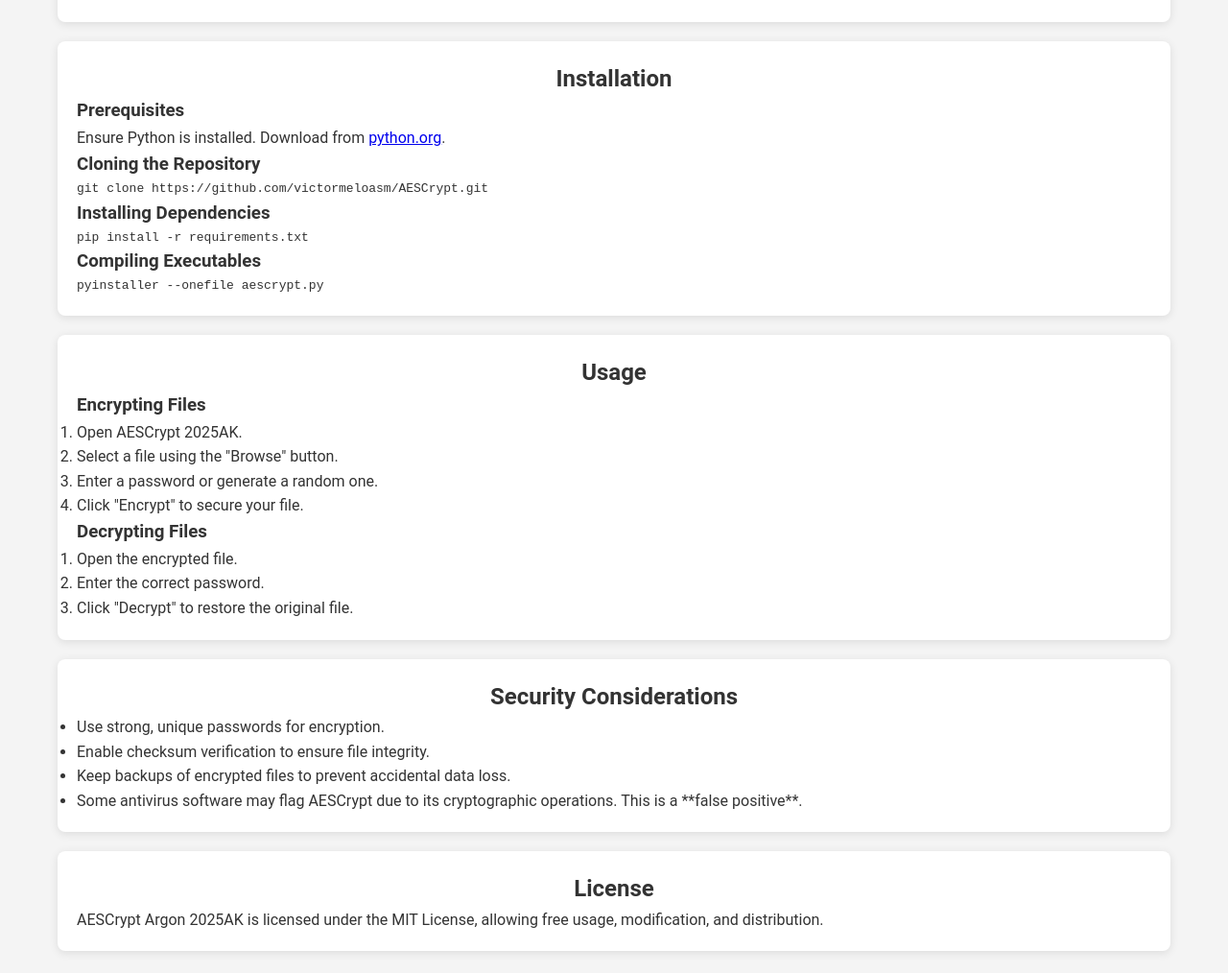
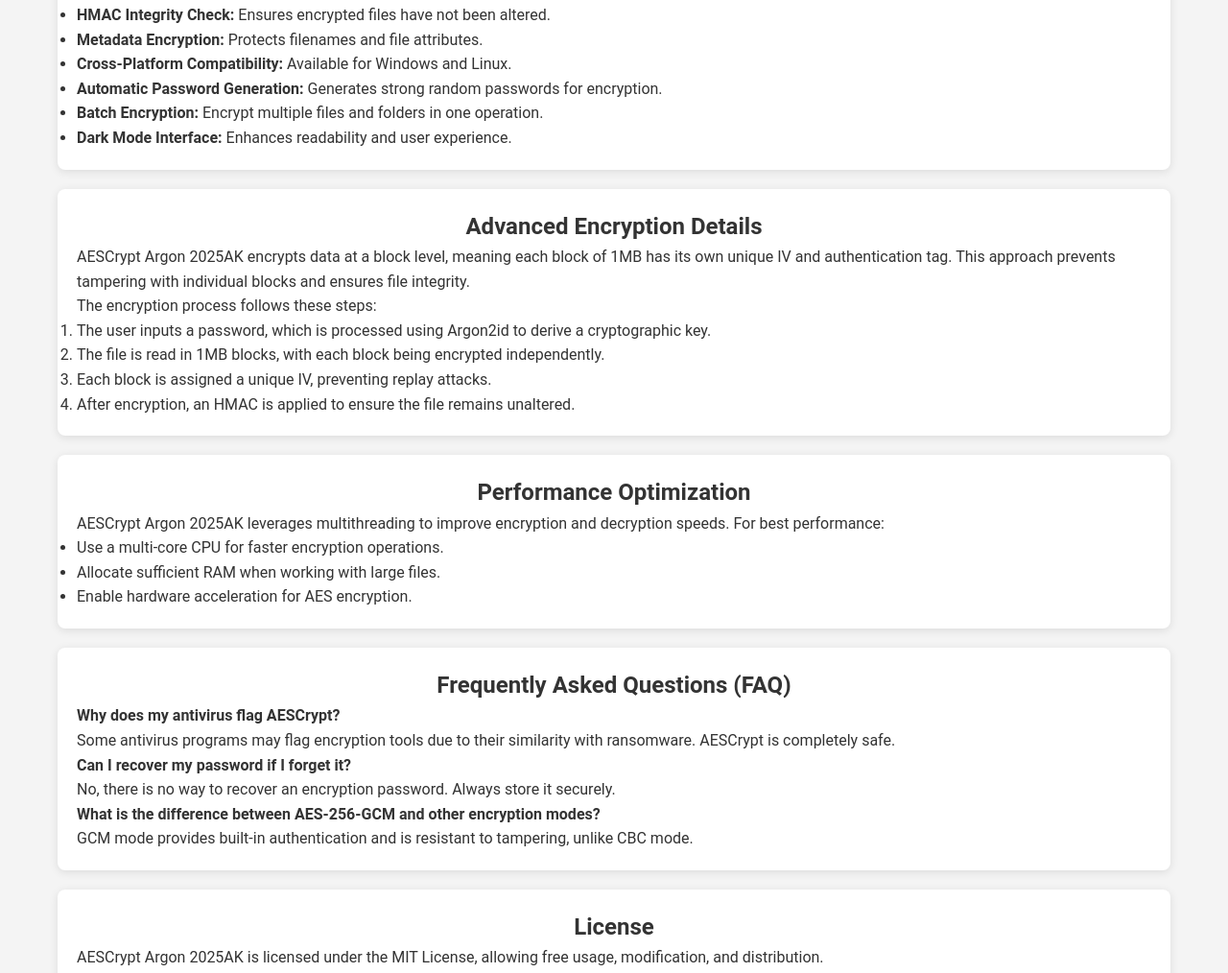
Before and after one commit to victormeloasm/AESCrypt, a plain HTML site: page website/documentation.html in a window 1280 px wide. Shown: the part 1504-2518 px from the top of the page at 96% size. Drawn offline with Linux system fonts and the light colour scheme.

Commit message:
Update documentation.html

```diff
--- a/website/documentation.html
+++ b/website/documentation.html
@@ -25,6 +25,10 @@
                 <li><a href="#installation">Installation</a></li>
                 <li><a href="#usage">Usage</a></li>
                 <li><a href="#security">Security Considerations</a></li>
+                <li><a href="#advanced">Advanced Encryption Details</a></li>
+                <li><a href="#performance">Performance Optimization</a></li>
+                <li><a href="#troubleshooting">Troubleshooting</a></li>
+                <li><a href="#faq">FAQ</a></li>
                 <li><a href="#license">License</a></li>
             </ul>
         </div>
@@ -33,14 +37,8 @@
     <main class="container">
         <section id="overview">
             <h2>Overview</h2>
-            <p>
-                AESCrypt Argon 2025AK is an advanced encryption tool designed for individuals and organizations requiring high-level security.
-                This version includes per-block encryption, optimized multithreading, secure deletion, and Anti-Keylogger protection.
-            </p>
-            <p>
-                The software encrypts files using AES-256-GCM and derives encryption keys using Argon2id, making brute-force attacks virtually impossible.
-                With its optimized encryption engine, AESCrypt 2025AK provides efficient file protection while ensuring a seamless user experience.
-            </p>
+            <p>AESCrypt Argon 2025AK is an advanced encryption tool designed for individuals and organizations requiring high-level security. This version introduces significant improvements, including per-block encryption, optimized multithreading, secure deletion, and Anti-Keylogger protection.</p>
+            <p>The software encrypts files using AES-256-GCM and derives encryption keys using Argon2id, making brute-force attacks virtually impossible. With its optimized encryption engine, AESCrypt 2025AK provides efficient file protection while ensuring a seamless user experience.</p>
             <img src="screen.png" alt="AESCrypt Screenshot">
         </section>
 
@@ -49,53 +47,50 @@
             <ul>
                 <li><strong>AES-256-GCM Encryption:</strong> Ensures data confidentiality, authenticity, and integrity.</li>
                 <li><strong>Argon2id Password Hashing:</strong> Provides enhanced brute-force resistance.</li>
+                <li><strong>Per-Block IVs:</strong> Each block of 1MB is encrypted independently, preventing data tampering.</li>
                 <li><strong>Secure File Deletion:</strong> Overwrites files multiple times with random data to prevent recovery.</li>
                 <li><strong>Random Byte Padding:</strong> Prevents attackers from inferring original file size.</li>
                 <li><strong>Multithreading Support:</strong> Uses multiple CPU cores to accelerate encryption and decryption.</li>
                 <li><strong>Anti-Keylogger Virtual Keyboard:</strong> Prevents keyloggers from capturing sensitive information.</li>
+                <li><strong>HMAC Integrity Check:</strong> Ensures encrypted files have not been altered.</li>
                 <li><strong>Metadata Encryption:</strong> Protects filenames and file attributes.</li>
                 <li><strong>Cross-Platform Compatibility:</strong> Available for Windows and Linux.</li>
+                <li><strong>Automatic Password Generation:</strong> Generates strong random passwords for encryption.</li>
+                <li><strong>Batch Encryption:</strong> Encrypt multiple files and folders in one operation.</li>
+                <li><strong>Dark Mode Interface:</strong> Enhances readability and user experience.</li>
             </ul>
         </section>
 
-        <section id="installation">
-            <h2>Installation</h2>
-            <h3>Prerequisites</h3>
-            <p>Ensure Python is installed. Download from <a href="https://www.python.org/downloads/" target="_blank">python.org</a>.</p>
-            <h3>Cloning the Repository</h3>
-            <pre><code>git clone https://github.com/victormeloasm/AESCrypt.git</code></pre>
-            <h3>Installing Dependencies</h3>
-            <pre><code>pip install -r requirements.txt</code></pre>
-            <h3>Compiling Executables</h3>
-            <pre><code>pyinstaller --onefile aescrypt.py</code></pre>
-        </section>
-
-        <section id="usage">
-            <h2>Usage</h2>
-            <h3>Encrypting Files</h3>
+        <section id="advanced">
+            <h2>Advanced Encryption Details</h2>
+            <p>AESCrypt Argon 2025AK encrypts data at a block level, meaning each block of 1MB has its own unique IV and authentication tag. This approach prevents tampering with individual blocks and ensures file integrity.</p>
+            <p>The encryption process follows these steps:</p>
             <ol>
-                <li>Open AESCrypt 2025AK.</li>
-                <li>Select a file using the "Browse" button.</li>
-                <li>Enter a password or generate a random one.</li>
-                <li>Click "Encrypt" to secure your file.</li>
-            </ol>
-
-            <h3>Decrypting Files</h3>
-            <ol>
-                <li>Open the encrypted file.</li>
-                <li>Enter the correct password.</li>
-                <li>Click "Decrypt" to restore the original file.</li>
+                <li>The user inputs a password, which is processed using Argon2id to derive a cryptographic key.</li>
+                <li>The file is read in 1MB blocks, with each block being encrypted independently.</li>
+                <li>Each block is assigned a unique IV, preventing replay attacks.</li>
+                <li>After encryption, an HMAC is applied to ensure the file remains unaltered.</li>
             </ol>
         </section>
 
-        <section id="security">
-            <h2>Security Considerations</h2>
+        <section id="performance">
+            <h2>Performance Optimization</h2>
+            <p>AESCrypt Argon 2025AK leverages multithreading to improve encryption and decryption speeds. For best performance:</p>
             <ul>
-                <li>Use strong, unique passwords for encryption.</li>
-                <li>Enable checksum verification to ensure file integrity.</li>
-                <li>Keep backups of encrypted files to prevent accidental data loss.</li>
-                <li>Some antivirus software may flag AESCrypt due to its cryptographic operations. This is a **false positive**.</li>
+                <li>Use a multi-core CPU for faster encryption operations.</li>
+                <li>Allocate sufficient RAM when working with large files.</li>
+                <li>Enable hardware acceleration for AES encryption.</li>
             </ul>
+        </section>
+
+        <section id="faq">
+            <h2>Frequently Asked Questions (FAQ)</h2>
+            <p><strong>Why does my antivirus flag AESCrypt?</strong></p>
+            <p>Some antivirus programs may flag encryption tools due to their similarity with ransomware. AESCrypt is completely safe.</p>
+            <p><strong>Can I recover my password if I forget it?</strong></p>
+            <p>No, there is no way to recover an encryption password. Always store it securely.</p>
+            <p><strong>What is the difference between AES-256-GCM and other encryption modes?</strong></p>
+            <p>GCM mode provides built-in authentication and is resistant to tampering, unlike CBC mode.</p>
         </section>
 
         <section id="license">
```
